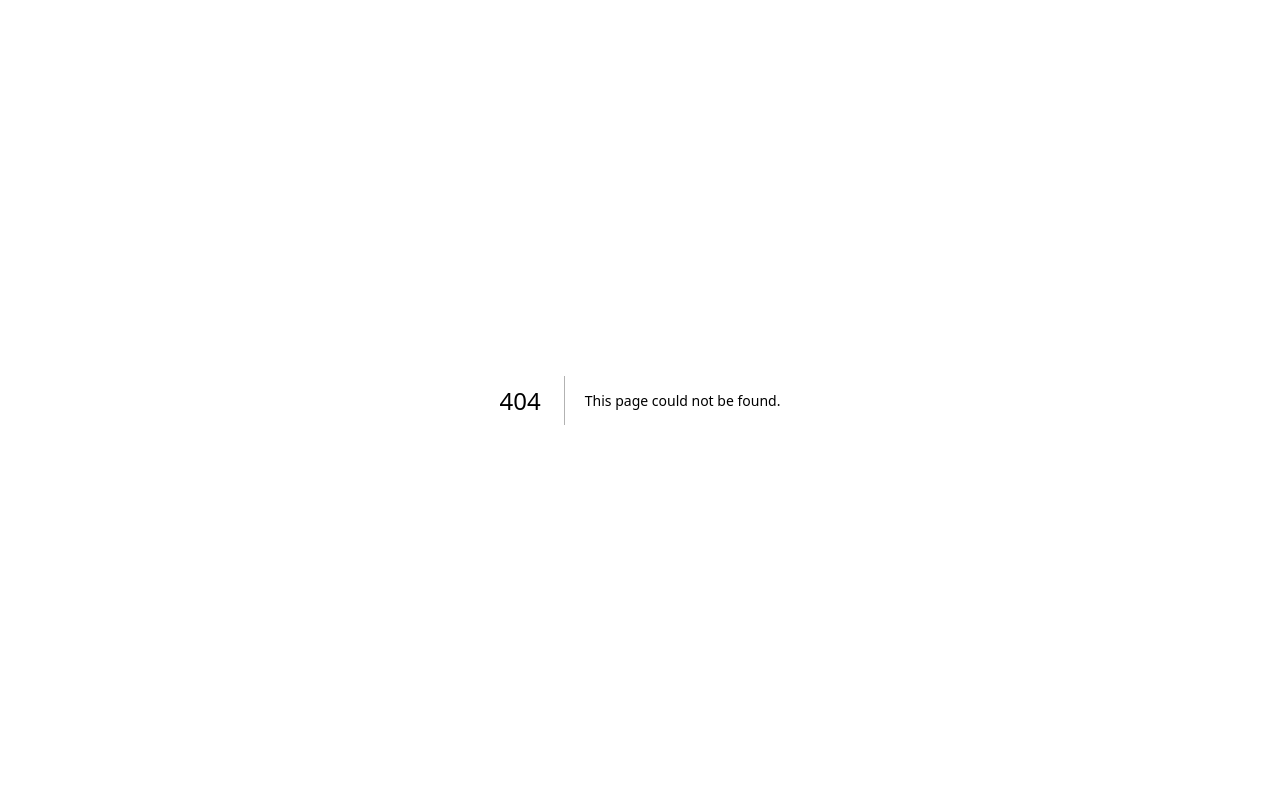
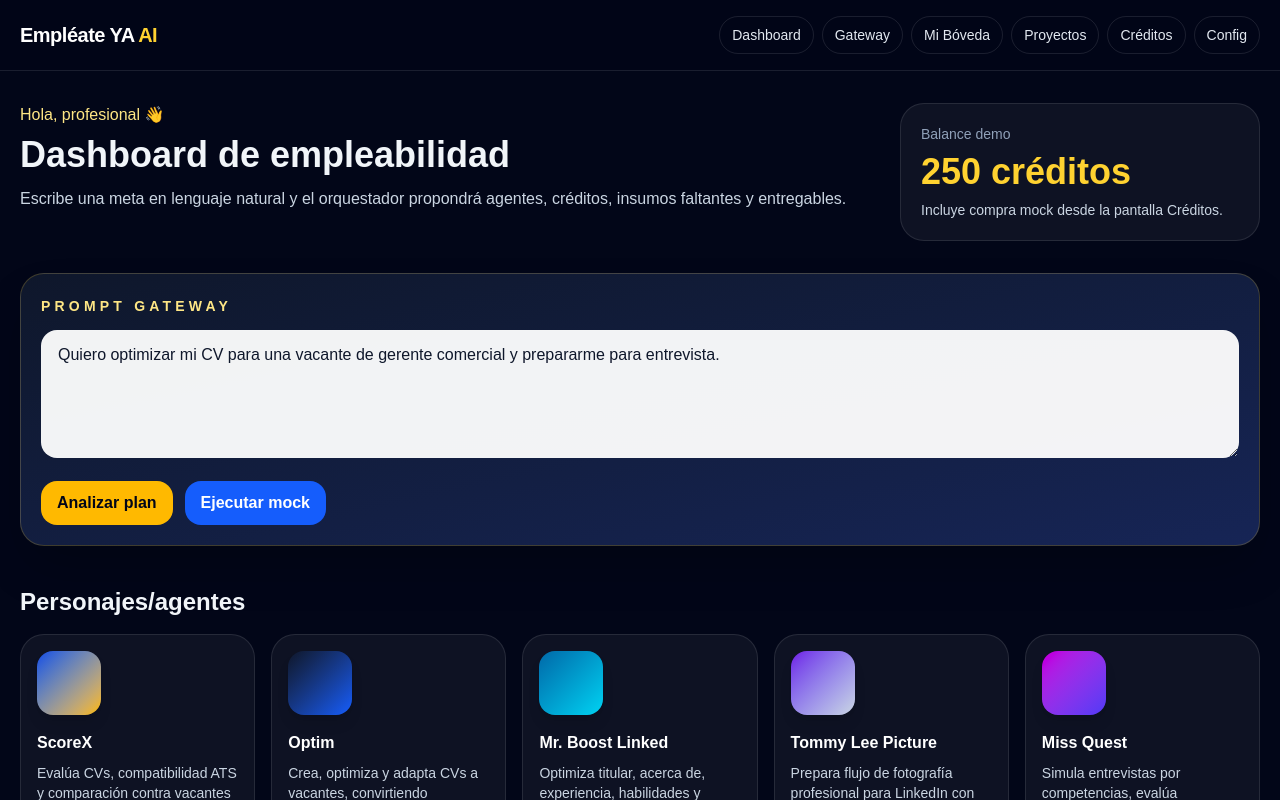
Before and after one commit to LemonBots-Tech/Empleate-Ya, a Next.js app: page /dashboard in a window 1280 px wide. Before the commit this address had no page. Shown: the top 800 px of the page. Built offline with nearby package versions, Linux system fonts and the light colour scheme.

Commit message:
Restore MVP frontend routes

```diff
--- /dev/null
+++ b/src/app/account/page.tsx
@@ -0,0 +1,12 @@
+import { EmployabilityShell } from "@/components/employability/EmployabilityShell";
+
+export default function AccountPage() {
+  return (
+    <EmployabilityShell>
+      <h1 className="text-4xl font-black">Configuración y privacidad</h1>
+      <p className="mt-3 text-slate-300">
+        Consentimientos, privacidad, eliminación de documentos y configuración de cuenta se completarán en próximas iteraciones.
+      </p>
+    </EmployabilityShell>
+  );
+}
--- /dev/null
+++ b/src/app/credits/page.tsx
@@ -0,0 +1,36 @@
+"use client";
+
+import { useState } from "react";
+import { EmployabilityShell } from "@/components/employability/EmployabilityShell";
+
+export default function CreditsPage() {
+  const [message, setMessage] = useState("");
+
+  async function purchase() {
+    const response = await fetch("/api/credits/mock-purchase", {
+      method: "POST",
+      headers: {
+        "Content-Type": "application/json",
+      },
+      body: JSON.stringify({ amount: 500 }),
+    });
+
+    setMessage(response.ok ? "Compra mock aplicada." : JSON.stringify(await response.json()));
+  }
+
+  return (
+    <EmployabilityShell>
+      <h1 className="text-4xl font-black">Créditos</h1>
+
+      <div className="mt-8 rounded-[2rem] border border-white/10 bg-white/5 p-6">
+        <p className="text-slate-300">Saldo demo inicial: 250 créditos.</p>
+
+        <button onClick={purchase} className="mt-5 rounded-2xl bg-blue-600 px-4 py-2.5 font-bold text-white hover:bg-blue-500">
+          Comprar 500 créditos mock
+        </button>
+
+        {message ? <p className="mt-4 text-amber-200">{message}</p> : null}
+      </div>
+    </EmployabilityShell>
+  );
+}
--- /dev/null
+++ b/src/app/dashboard/page.tsx
@@ -0,0 +1,32 @@
+import { AgentCards } from "@/components/employability/AgentCards";
+import { EmployabilityShell } from "@/components/employability/EmployabilityShell";
+import { PromptGatewayClient } from "@/components/employability/PromptGatewayClient";
+
+export default function DashboardPage() {
+  return (
+    <EmployabilityShell>
+      <section className="grid gap-6 lg:grid-cols-[1fr_360px]">
+        <div>
+          <p className="text-amber-200">Hola, profesional 👋</p>
+          <h1 className="mt-2 text-4xl font-black">Dashboard de empleabilidad</h1>
+          <p className="mt-3 text-slate-300">
+            Escribe una meta en lenguaje natural y el orquestador propondrá agentes, créditos, insumos faltantes y entregables.
+          </p>
+        </div>
+
+        <div className="rounded-3xl border border-white/10 bg-white/5 p-5">
+          <p className="text-sm text-slate-400">Balance demo</p>
+          <p className="mt-2 text-4xl font-black text-amber-300">250 créditos</p>
+          <p className="mt-2 text-sm text-slate-300">Incluye compra mock desde la pantalla Créditos.</p>
+        </div>
+      </section>
+
+      <div className="mt-8">
+        <PromptGatewayClient compact />
+      </div>
+
+      <h2 className="mb-4 mt-10 text-2xl font-black">Personajes/agentes</h2>
+      <AgentCards />
+    </EmployabilityShell>
+  );
+}
--- /dev/null
+++ b/src/app/gateway/page.tsx
@@ -0,0 +1,17 @@
+import { EmployabilityShell } from "@/components/employability/EmployabilityShell";
+import { PromptGatewayClient } from "@/components/employability/PromptGatewayClient";
+
+export default function GatewayPage() {
+  return (
+    <EmployabilityShell>
+      <h1 className="text-4xl font-black">Prompt Gateway</h1>
+      <p className="mt-3 max-w-3xl text-slate-300">
+        Una sola API central recibe el prompt, detecta intención, valida créditos e insumos, y ejecuta módulos internos mock para la Fase 1.
+      </p>
+
+      <div className="mt-8">
+        <PromptGatewayClient />
+      </div>
+    </EmployabilityShell>
+  );
+}
--- /dev/null
+++ b/src/app/projects/page.tsx
@@ -0,0 +1,12 @@
+import { EmployabilityShell } from "@/components/employability/EmployabilityShell";
+
+export default function ProjectsPage() {
+  return (
+    <EmployabilityShell>
+      <h1 className="text-4xl font-black">Proyectos profesionales</h1>
+      <p className="mt-3 text-slate-300">
+        Organiza tus entregables por objetivo laboral: Gerente Comercial, Project Manager, Vacante BBVA o Trabajo remoto USA.
+      </p>
+    </EmployabilityShell>
+  );
+}
--- /dev/null
+++ b/src/app/vault/page.tsx
@@ -0,0 +1,12 @@
+import { EmployabilityShell } from "@/components/employability/EmployabilityShell";
+
+export default function VaultPage() {
+  return (
+    <EmployabilityShell>
+      <h1 className="text-4xl font-black">Mi Bóveda / Mis Entregables</h1>
+      <p className="mt-3 text-slate-300">
+        Aquí se listarán los artifacts generados por el orquestador: CVs, reportes ScoreX, pitches, LinkedIn, entrevistas y más.
+      </p>
+    </EmployabilityShell>
+  );
+}
```
